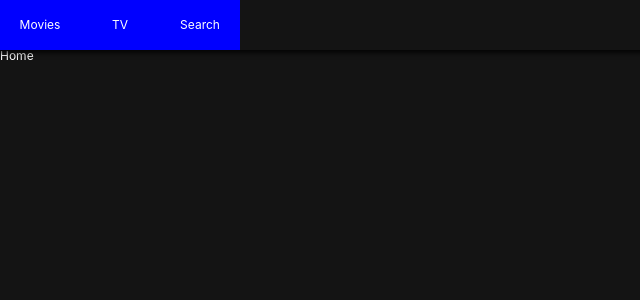
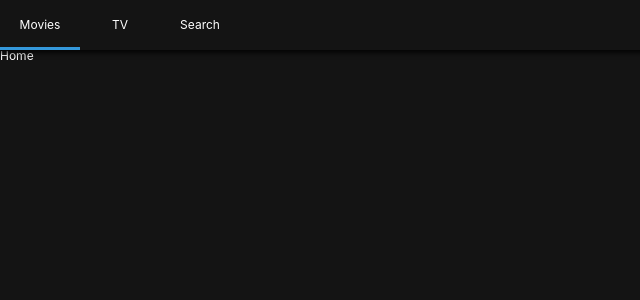
Before and after one commit to hongjunjeong95/Nomflix-v1, a React (Create React App) app: page / in a window 1280 px wide. Shown: the top 300 px of the page, without its empty margins (0-640 px from the left). Built offline with nearby package versions, Linux system fonts and the light colour scheme.

Commit message:
Location Aware Header

```diff
--- a/src/Components/Header.js
+++ b/src/Components/Header.js
@@ -1,5 +1,5 @@
 import React from "react";
-import { Link } from "react-router-dom";
+import { Link, withRouter } from "react-router-dom";
 import styled from "styled-components";
 
 const Header = styled.header`
@@ -18,15 +18,15 @@
 
 const List = styled.ul`
   display: flex;
-  &:hover {
-    background-color: blue;
-  }
 `;
 
 const Item = styled.li`
   width: 80px;
   height: 50px;
   text-align: center;
+  border-bottom: 3px solid
+    ${(props) => (props.current ? "#3498db" : "transparent")};
+  transition: border-bottom 0.5s ease-in-out;
 `;
 
 const SLink = styled(Link)`
@@ -36,18 +36,18 @@
   justify-content: center;
 `;
 
-export default () => (
+export default withRouter(({ location: { pathname } }) => (
   <Header>
     <List>
-      <Item>
+      <Item current={pathname === "/"}>
         <SLink to="/">Movies</SLink>
       </Item>
-      <Item>
+      <Item current={pathname === "/tv"}>
         <SLink to="/tv">TV</SLink>
       </Item>
-      <Item>
+      <Item current={pathname === "/search"}>
         <SLink to="/search">Search</SLink>
       </Item>
     </List>
   </Header>
-);
+));
```
